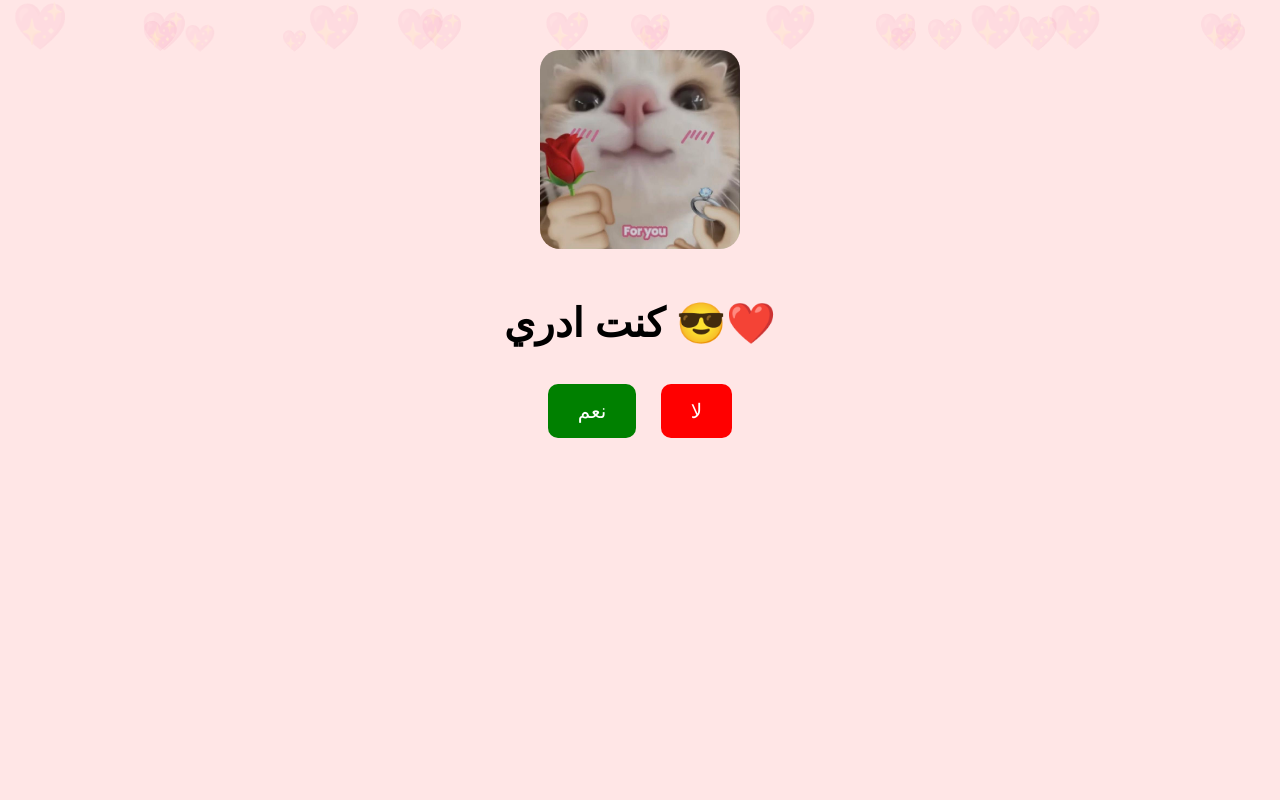
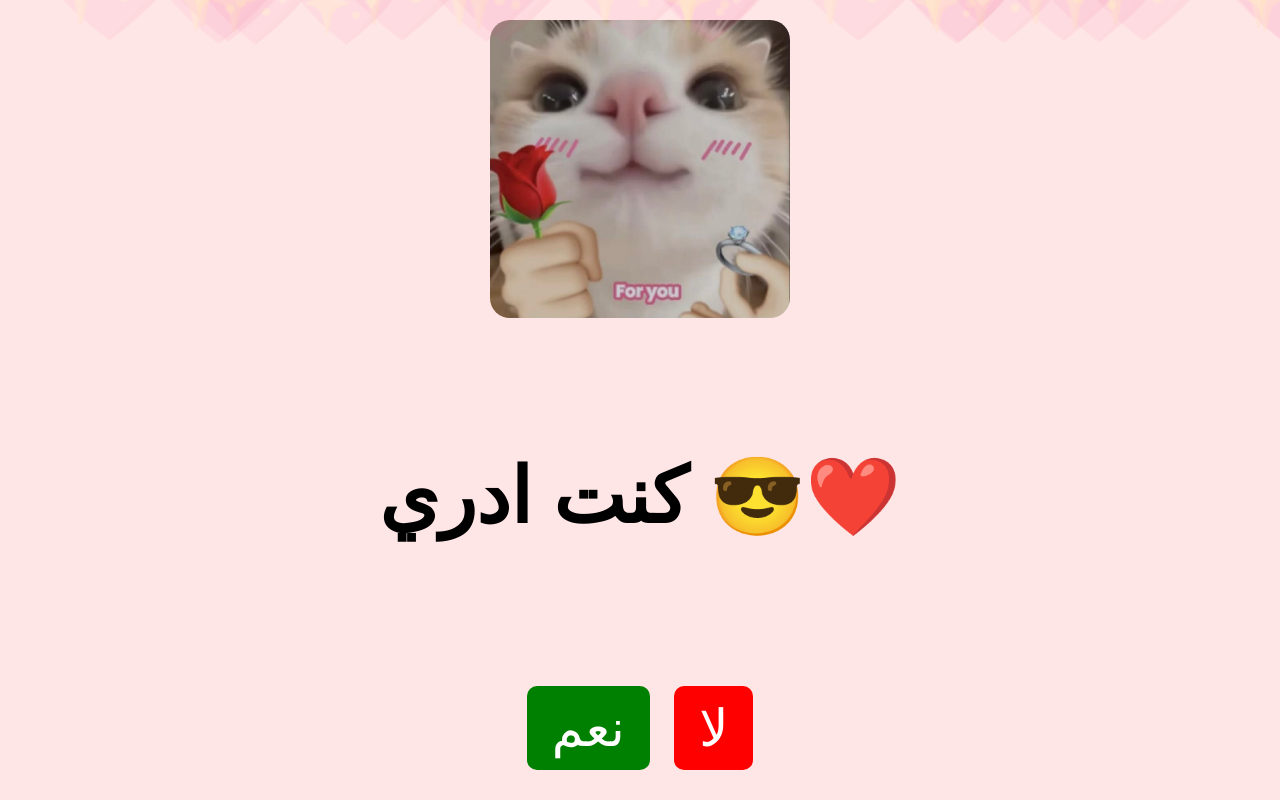
Before and after one commit to ayadalznad75-commits/love-cat, a plain HTML site: page index.html in a window 1280 px wide. Both pictures are taken after a click on the button "نعم". Drawn offline with Linux system fonts and the light colour scheme.

Commit message:
Add files via upload

```diff
--- a/index.html
+++ b/index.html
@@ -3,29 +3,42 @@
 <head>
 <meta charset="UTF-8">
 <title>تحبني؟ 😏</title>
+<meta name="viewport" content="width=device-width, initial-scale=1.0">
 <style>
     body{
-        text-align:center;
+        margin:0;
+        padding:0;
         font-family: Arial;
         background: #ffe6e6;
-        margin-top:50px;
+        display: flex;
+        flex-direction: column;
+        justify-content: space-between;
+        align-items: center;
+        min-height: 100vh;
         overflow:hidden;
+        text-align: center;
     }
 
     img{
-        width:200px;
+        width: 50%;
+        max-width: 300px;
         border-radius:20px;
-        margin-bottom:20px;
+        margin-top: 20px;
     }
 
     h1{
-        font-size:40px;
+        font-size: 6vw; /* يتغير حسب حجم الشاشة */
+        margin: 20px 0;
         transition:0.3s;
     }
 
+    .buttons{
+        margin-bottom: 20px;
+    }
+
     button{
-        padding:15px 30px;
-        font-size:20px;
+        padding:12px 25px;
+        font-size:4vw;
         margin:10px;
         border:none;
         border-radius:10px;
@@ -47,7 +60,7 @@
     .heart{
         position:fixed;
         bottom:0;
-        font-size:25px;
+        font-size:5vw;
         animation: floatUp 3s linear forwards;
     }
 
@@ -61,6 +74,14 @@
             opacity:0;
         }
     }
+
+    /* لجعل الأزرار أكبر على شاشات صغيرة */
+    @media(max-width:600px){
+        button{
+            font-size:5vw;
+            padding:15px 20px;
+        }
+    }
 </style>
 </head>
 
@@ -70,8 +91,10 @@
 
 <h1 id="question">هل انت تحبيني؟ 💖</h1>
 
-<button id="yes">نعم</button>
-<button id="no">لا</button>
+<div class="buttons">
+    <button id="yes">نعم</button>
+    <button id="no">لا</button>
+</div>
 
 <script>
 let yesBtn = document.getElementById("yes");
@@ -122,7 +145,7 @@
 // عند الضغط على نعم
 yesBtn.addEventListener("click", function(){
     question.innerText = "كنت ادري 😎❤️";
-    img.src = "قطة يس.jpg"; // غير الصورة هنا
+    img.src = "قطة يس.jpg";
 
     // توليد قلوب
     for(let i=0; i<20; i++){
@@ -131,11 +154,10 @@
         heart.innerText = "💖";
 
         heart.style.left = Math.random() * 100 + "vw";
-        heart.style.fontSize = (20 + Math.random()*30) + "px";
+        heart.style.fontSize = (8 + Math.random()*5) + "vw";
 
         document.body.appendChild(heart);
 
-        // حذف القلب بعد انتهاء الانيميشن
         setTimeout(() => {
             heart.remove();
         }, 3000);
```
